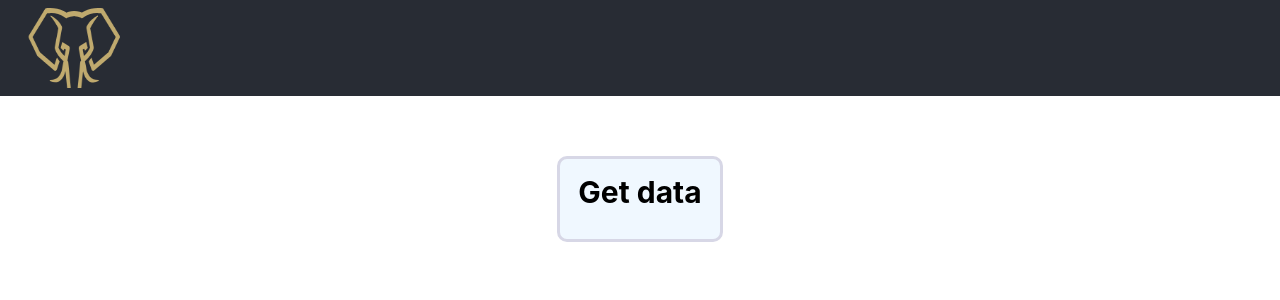
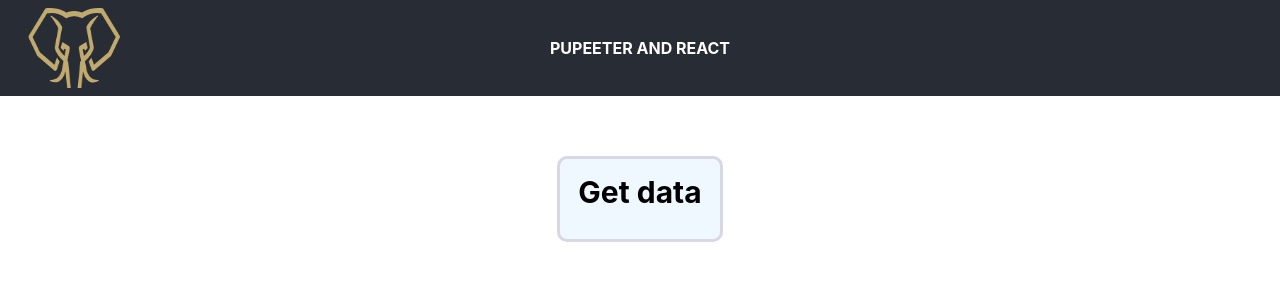
Before and after one commit to pkopy/elephate, a React (Create React App) app in the folder my-app/: page / in a window 1280 px wide. Shown: the top 300 px of the page. Built offline with nearby package versions, Linux system fonts and the light colour scheme; the HTML template or start-up script is replaced by a standard one.

Commit message:
adding favicon

```diff
--- a/my-app/src/Header.js
+++ b/my-app/src/Header.js
@@ -7,6 +7,7 @@ class Header extends Component {
     return (
       <header className="App-header">
           <img src={logo} className="App-logo" alt="logo" />
+          <h1 className="header-text">PUPEETER AND REACT </h1>
       </header>
     )
   }
```
Also changed, not shown: 1 other file (tests, documents, lock files or other folders).
